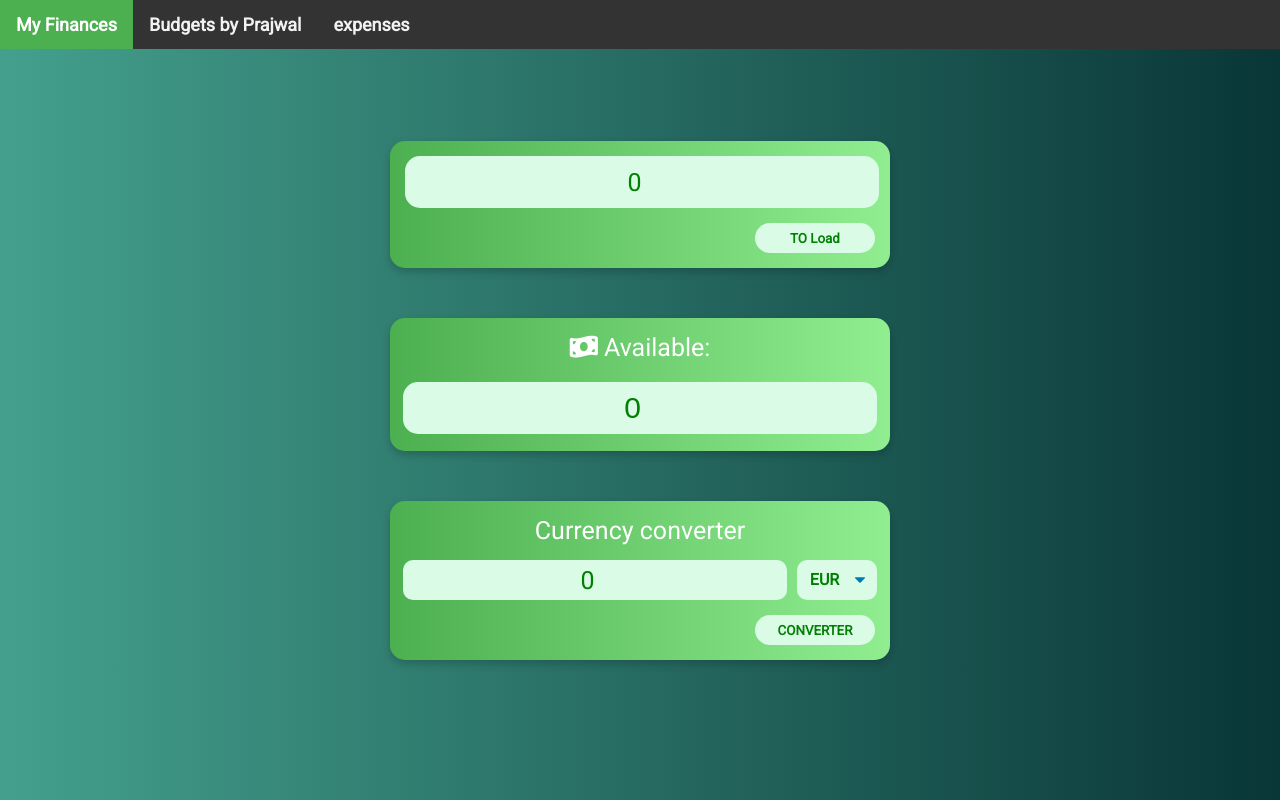
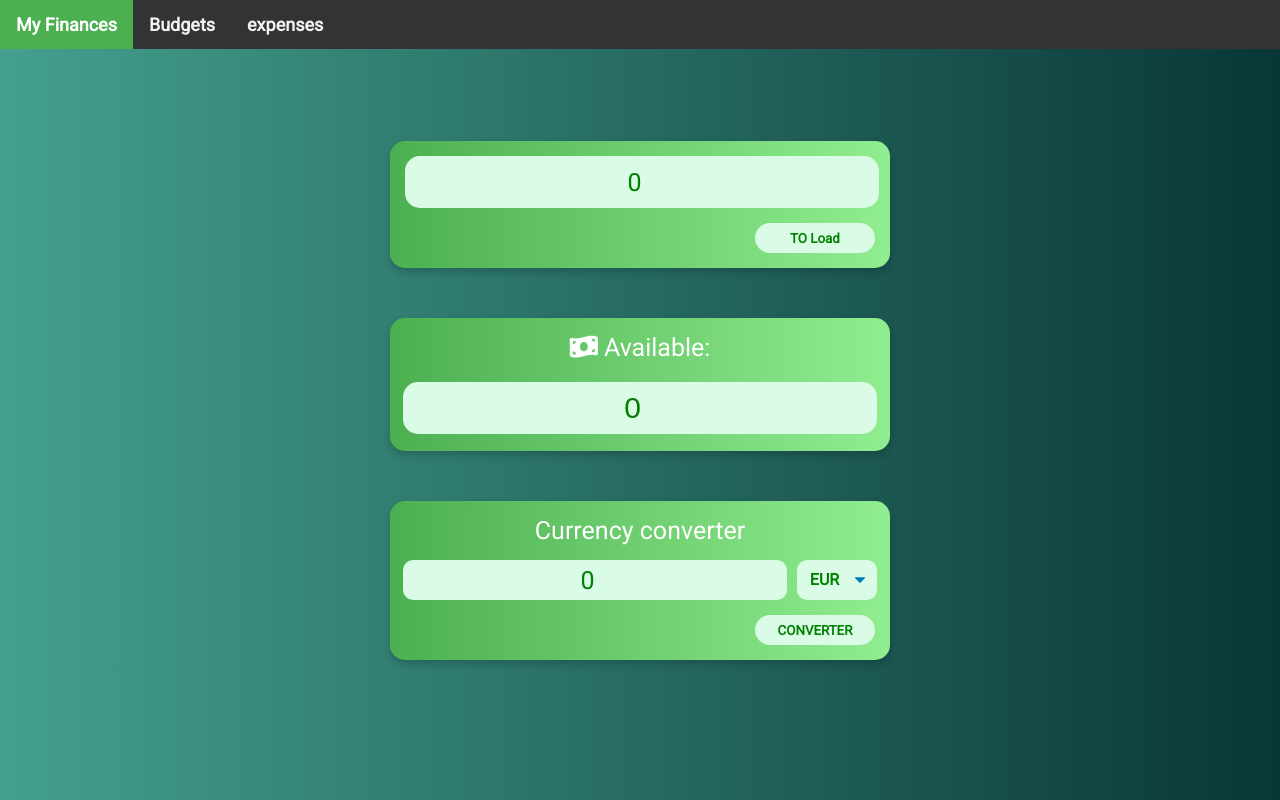
Before and after one commit to harhitosw/PersonalFinance, a website: page home.html in a window 1280 px wide. Drawn offline with Linux system fonts and the light colour scheme.

Commit message:
Final changes@

```diff
--- a/home.html
+++ b/home.html
@@ -13,7 +13,7 @@
 
     <div class="topnav" id="homeTopnav">
         <a class="active" href="home.html">My Finances</a>
-        <a href="budget.html">Budgets by Prajwal</a>
+        <a href="budget.html">Budgets</a>
         <a href="expenses.html">expenses</a>
         <a href="javascript:void(0);" class="icon" onclick="barFunction()">
             <i class="fa fa-bars"></i>
```
